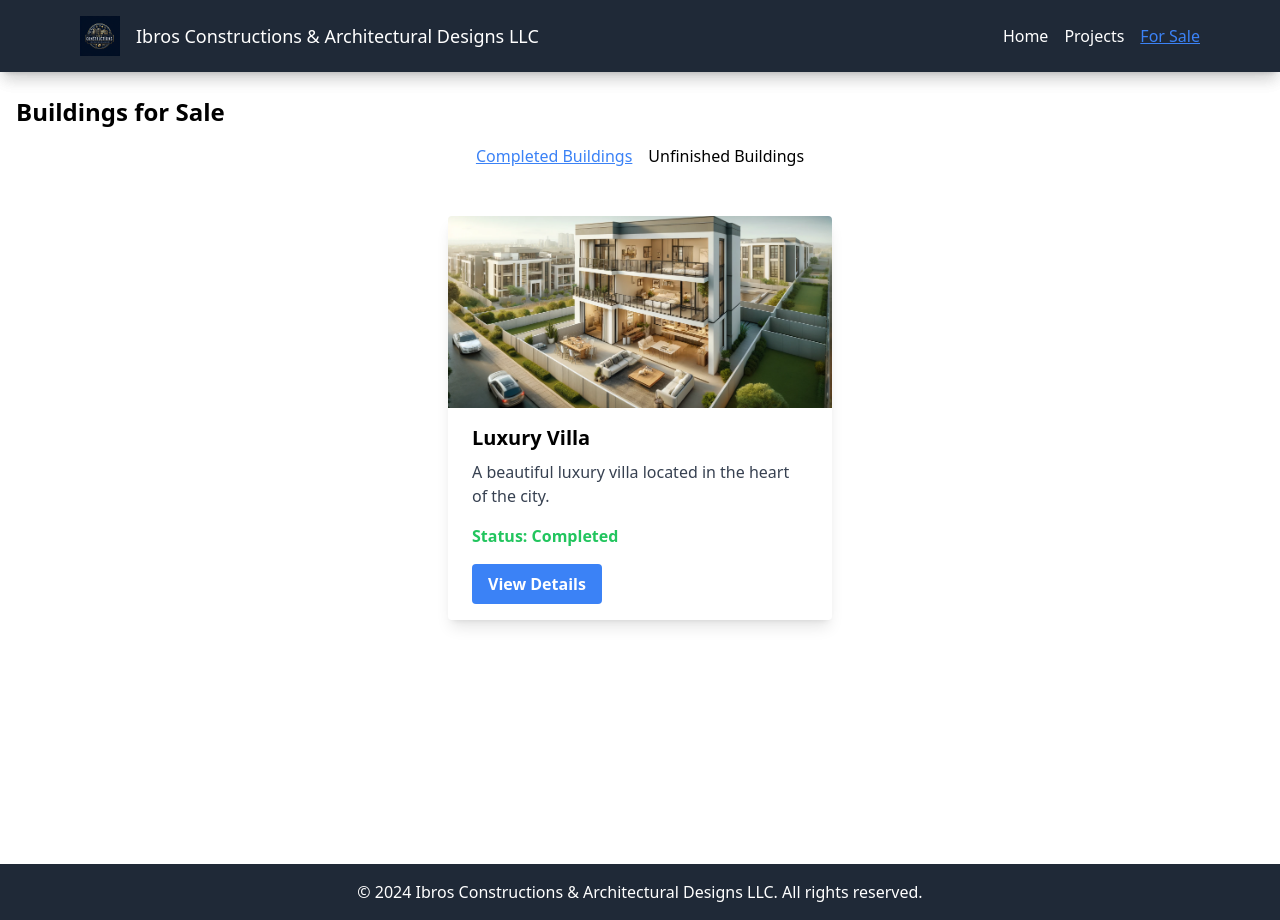
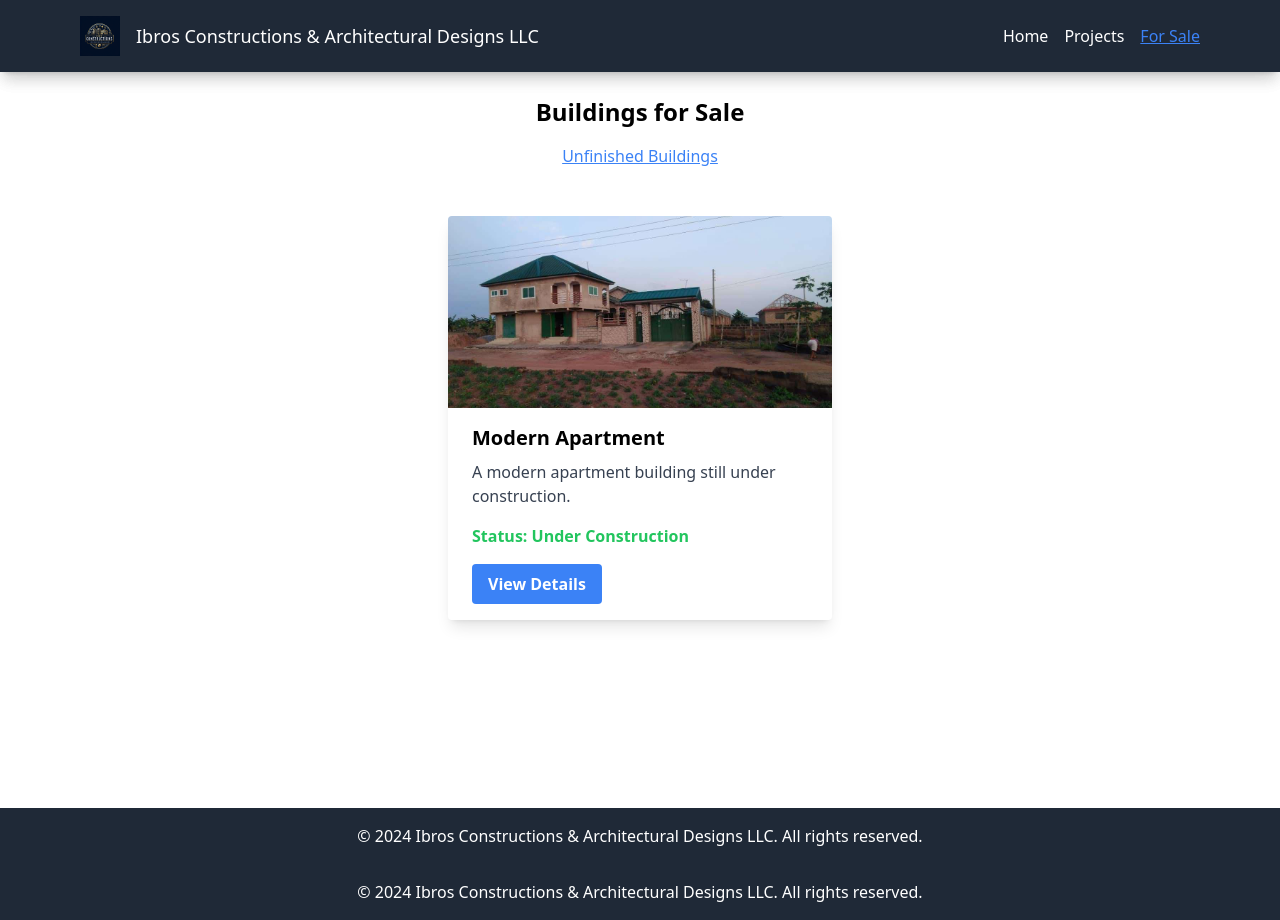
Before and after one commit to SamuelAsoma/ibros-constructions, a React (Vite) app: page /for-sale in a window 1280 px wide. Built offline with nearby package versions, Linux system fonts and the light colour scheme.

Commit message:
Updated ForSale page to handle no completed buildings

```diff
--- a/src/data/BuildingsData.js
+++ b/src/data/BuildingsData.js
@@ -15,21 +15,21 @@ import flatB7 from '../assets/images/forsale-images/flatB-7.jpg';
 import flatB8 from '../assets/images/forsale-images/flatB-8.jpg';
 
 const buildingsData = [
-  {
-    id: 1,
-    title: 'Luxury Villa',
-    description: 'A beautiful luxury villa located in the heart of the city.',
-    status: 'Completed',
-    images: [
-      flatA1,
-      flatA2,
-      flatA3,
-      flatA4,
-      flatA5,
-      flatA6,
-    ],
-    image: flatA1, // Thumbnail image
-  },
+  // {
+  //   id: 1,
+  //   title: 'Luxury Villa',
+  //   description: 'A beautiful luxury villa located in the heart of the city.',
+  //   status: 'Completed',
+  //   images: [
+  //     flatA1,
+  //     flatA2,
+  //     flatA3,
+  //     flatA4,
+  //     flatA5,
+  //     flatA6,
+  //   ],
+  //   image: flatA1,
+  // },
   {
     id: 2,
     title: 'Modern Apartment',
--- a/src/pages/ForSale.jsx
+++ b/src/pages/ForSale.jsx
@@ -5,23 +5,31 @@ import Header from '../components/Header';
 import Footer from '../components/Footer';
 
 const ForSale = () => {
-  const [activeTab, setActiveTab] = useState('completed');
+  const [activeTab, setActiveTab] = useState('unfinished'); // Set to 'unfinished' if no completed buildings are available
 
   const completedBuildings = buildingsData.filter(building => building.status === 'Completed');
   const unfinishedBuildings = buildingsData.filter(building => building.status === 'Under Construction');
+
+  // Check if there are no completed buildings and set the default tab accordingly
+  const initialTab = completedBuildings.length > 0 ? 'completed' : 'unfinished';
+  if (activeTab === 'completed' && completedBuildings.length === 0) {
+    setActiveTab('unfinished');
+  }
 
   return (
     <div className="flex flex-col min-h-screen">
       <Header />
       <div className="flex-grow container mx-auto py-8">
-        <h2 className="text-2xl ml-4 font-bold mb-4">Buildings for Sale</h2>
+        <h2 className="text-2xl font-bold mb-4 text-center">Buildings for Sale</h2>
         <div className="tabs flex justify-center space-x-4 mb-8">
+          {completedBuildings.length > 0 && (
             <button
               onClick={() => setActiveTab('completed')}
               className={activeTab === 'completed' ? 'text-blue-500 underline' : 'hover:underline'}
             >
               Completed Buildings
             </button>
+          )}
           <button
             onClick={() => setActiveTab('unfinished')}
             className={activeTab === 'unfinished' ? 'text-blue-500 underline' : 'hover:underline'}
@@ -30,11 +38,16 @@ const ForSale = () => {
           </button>
         </div>
         <div className="flex flex-wrap justify-center">
-          {activeTab === 'completed'
-            ? completedBuildings.map(building => <BuildingCard key={building.id} building={building} />)
-            : unfinishedBuildings.map(building => <BuildingCard key={building.id} building={building} />)}
+          {activeTab === 'completed' && completedBuildings.length > 0 ? (
+            completedBuildings.map(building => <BuildingCard key={building.id} building={building} />)
+          ) : activeTab === 'unfinished' && unfinishedBuildings.length > 0 ? (
+            unfinishedBuildings.map(building => <BuildingCard key={building.id} building={building} />)
+          ) : (
+            <p className="text-center text-gray-600">No buildings available for sale at the moment.</p>
+          )}
         </div>
       </div>
+      <Footer />
     </div>
   );
 };
```
Lines whose indentation alone changed are shown as unchanged.
